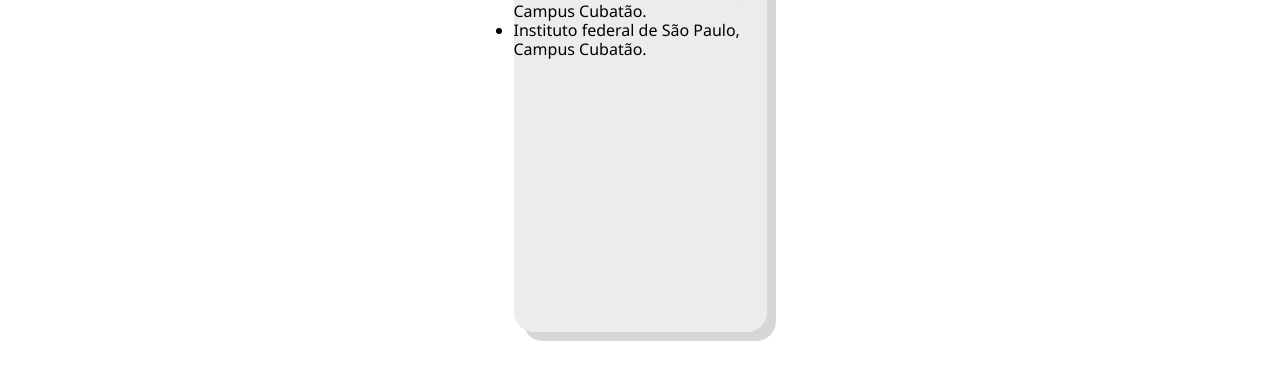
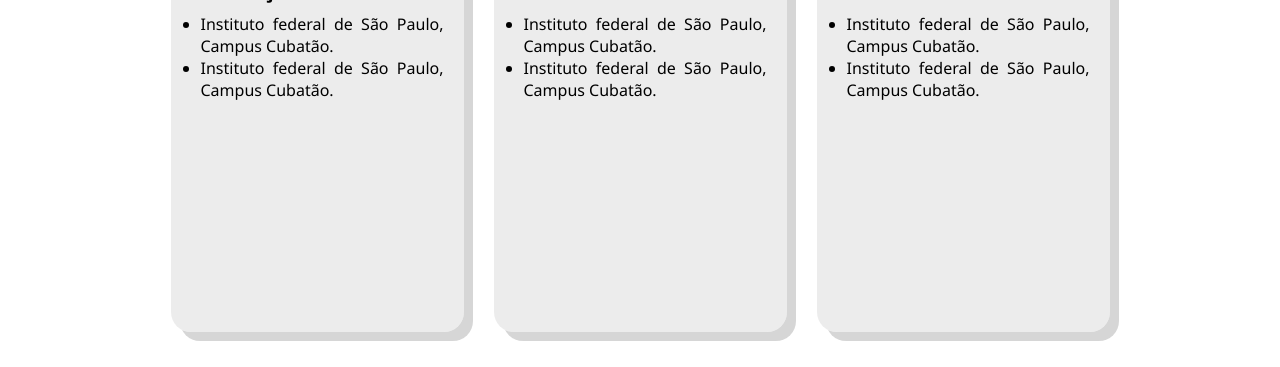
Before and after one commit to Adriano-AJ/Curriculo-Exercicio, a plain HTML site: page TAREFA/index.html in a window 1280 px wide. Shown: the part 744-1111 px from the top of the page. Drawn offline with Linux system fonts and the light colour scheme.

Commit message:
Atualização

```diff
--- a/TAREFA/index.html
+++ b/TAREFA/index.html
@@ -56,6 +56,28 @@
                     </ul>
                 </div>
             </div>
+            <div class="card">
+                <header class="card_titulo">
+                    <p> Experiencia </p>
+                </header>
+                <div class="card_text">
+                    <ul>
+                        <li> Instituto federal de São Paulo, Campus Cubatão. </li>
+                        <li> Instituto federal de São Paulo, Campus Cubatão. </li>
+                    </ul>
+                </div>
+            </div>
+            <div class="card">
+                <header class="card_titulo">
+                    <p> Cursos </p>
+                </header>
+                <div class="card_text">
+                    <ul>
+                        <li> Instituto federal de São Paulo, Campus Cubatão. </li>
+                        <li> Instituto federal de São Paulo, Campus Cubatão. </li>
+                    </ul>
+                </div>
+            </div>
         </div>
     </section>
 </body>
--- a/TAREFA/style.css
+++ b/TAREFA/style.css
@@ -79,11 +79,11 @@
     padding-right: 0px;
 }
 .title{
-    width: 360px;
-    height: 43px;
+    width: 400px;
+    font-size: 24px;
+    padding-left: 40px;
     background: #FFFFFF;
-    padding-left: 40px;
-    display: inline-block;
+    display: inline;
     float:right;
     text-transform: uppercase;
 }
@@ -139,29 +139,32 @@
     justify-content: center;
 }
 .card{
+    padding-top: 20px;
     height: 380px;
-    width: 253px;
+    width: 293px;
     border-radius: 20px;
-    margin: 15px;
     box-shadow: 9px 9px #bfbfbfa2;
     background: rgba(207, 207, 207, 0.4);
 }
 .card_titulo {
     text-align: center;
     font-style: normal;
-    font-weight: 400;
+    font-weight: 600;
     font-size: 24px;
     line-height: 31px;
-
-    color: #000000;
+    text-transform: uppercase;
 }
 .card_text{
-    position: absolute;
-    width: 280px;
-    font-family: 'Inter';
+    text-align: justify;
     font-style: normal;
     font-weight: 500;
     font-size: 16px;
-    line-height: 19px;
-    color: #000000;
+    padding-top: 10px;
+    padding-left: 30px;
+    padding-right: 20px;
 }
+.container{
+    display: flex;
+    justify-content: center;
+    gap: 30px;
+}
```
